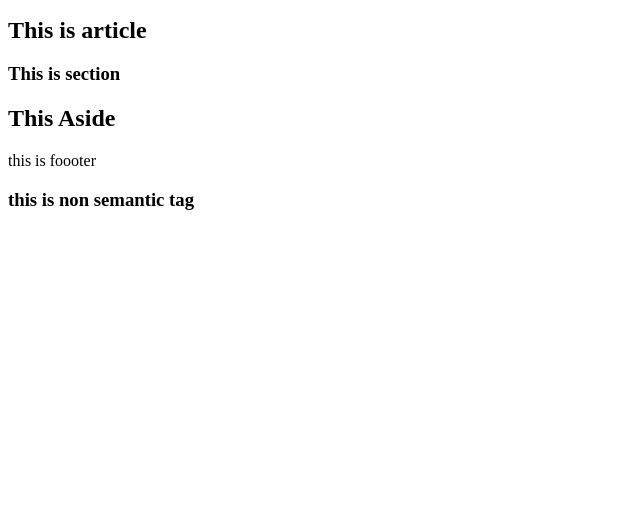
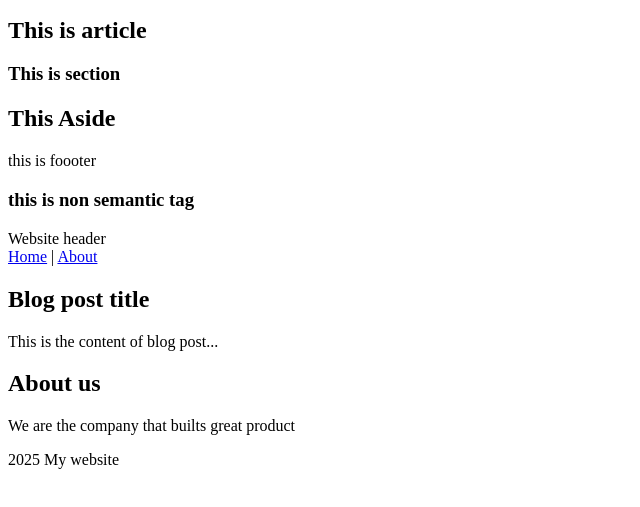
Before and after one commit to harshitsinghx/HTML-CSE18, a plain HTML site: page semantic and non semantic.html in a window 1280 px wide. Shown: the part 173-680 px from the top of the page, without its empty margins (0-640 px from the left). Drawn offline with Linux system fonts and the light colour scheme.

Commit message:
initial commit

```diff
--- a/semantic and non semantic.html
+++ b/semantic and non semantic.html
@@ -28,7 +28,23 @@
             <h2>This Aside</h2>
         </aside>
         <footer>this is foooter</footer>
+
+
     <div><h3> this is non semantic tag</h3></div>
+
+    <div id="header">Website header</div>
+    <div id="menu"><a href="#">Home</a> | <a href="#">About</a></div>
+    <div id="content">
+    <div class="post">
+       <h2>Blog post title</h2>
+       <p>This is the content of blog post...</p>
+    </div>
+    <div class="info">
+        <h2>About us</h2>
+        <p>We are the company that builts great product</p>
+    </div>
+    </div>
+    <div id="footer">2025 My website</div>
 
     </body>
 </html>
```
